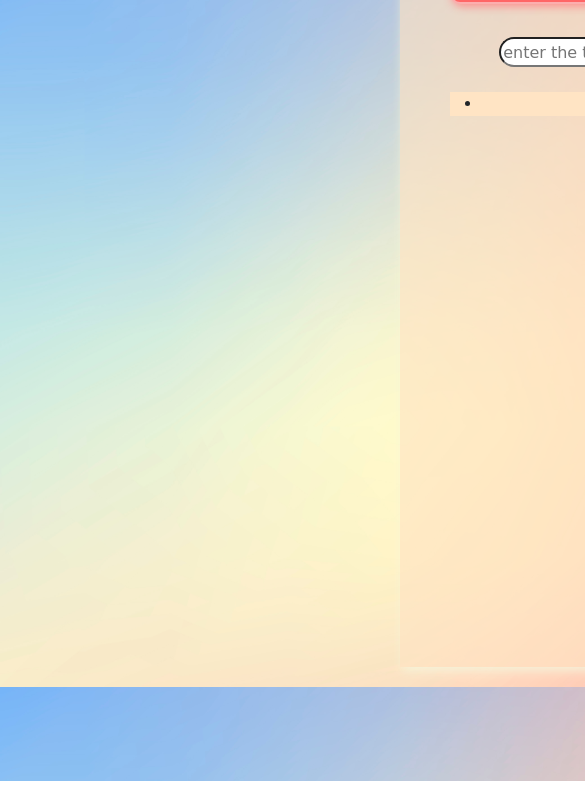
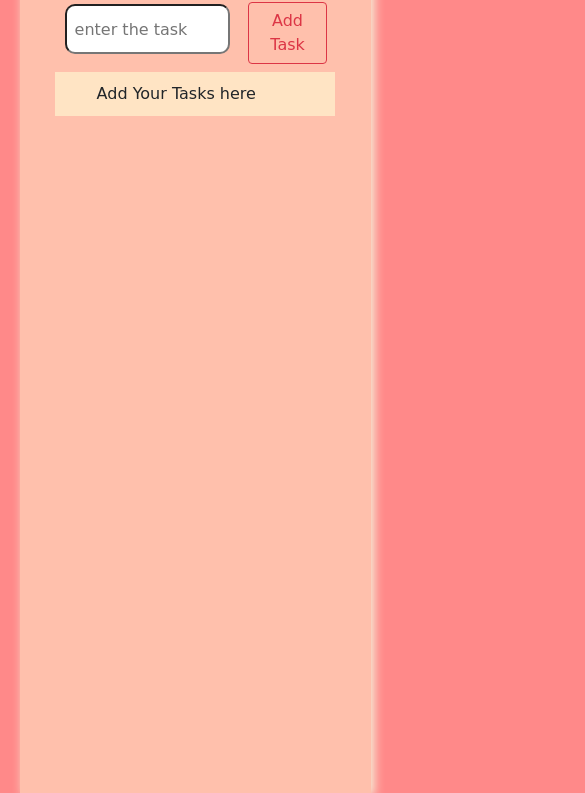
Before and after one commit to shru2811/To-Do-List-WebDev, a plain HTML site: page index.html in a window 390 px wide. Shown: the part 63-856 px from the top of the page, 585 px wide, since content can reach past the window. Drawn offline with nearby package versions, Linux system fonts and the light colour scheme.

Commit message:
responsive

```diff
--- a/index.html
+++ b/index.html
@@ -12,15 +12,17 @@
 <body>
     <div class="list">
         <h1>TO DO LIST</h1>
-    <div>
-        <input type="text", placeholder="enter the task">
+
+        <div class="inp">
+            <input type="text", placeholder="enter the task">
         <button type="button" class="btn btn-outline-danger">Add Task</button>
+        </div>
+        <ul >
+            <li>Add Your Tasks here</li>
+        </ul>
     </div>
 
-    <ul >
-        <li>Add Your Tasks Here</li>
-    </ul>
-    </div>
+
 
     <script src="app.js"></script>
 </body>
--- a/style.css
+++ b/style.css
@@ -1,12 +1,17 @@
 body{
-    background-image: url('bg.jpg');
-    background-size:cover;
+    background-color:#FF8989;
     font-family: cursive;
+    display: flex;
+    justify-content: center;
+    align-items: center;
 }
 .list{
-    margin-left: 400px;
-    width: 700px;
-    height: 700px;
+    margin-top: 3%;
+    display: flex;
+    align-items: center;
+    flex-direction: column;
+    width: 90%;
+    height: 100vh;
     background-color: rgba(255, 228, 196, 0.616);
     box-shadow: 3px 3px 10px beige;
 }
@@ -14,30 +19,26 @@ h1{
     text-align: center;
     background-color:#FF6666;
     color: #FFEADD;
-    width:600px;
-    margin-left:50px;
-    margin-top:30px;
+    width:60%;
     border-radius: 10px;
     border:2px solid #FCAEAE;
     box-shadow: 2px 2px 10px #FF8989;
 }
 input{
-    border-radius: 30px;
-    padding:2px;
-    height: 30px;
-    width: 400px;
-
+    border-radius: 10px;
+    padding:8px;
+    height: 50px;
+    width:75%;
+    margin:10px;
 }
 div{
     text-align: center;
-    margin-top:30px;
-    margin-bottom: 20px;
 }
 .delete{
     background-color: white;
     color:grey;
     border: 1px solid grey;
-    margin-left: 10px;
+
     padding:6px;
     border-radius: 4px;
 }
@@ -46,13 +47,27 @@ div{
     color:white;
 
 }
+.inp{
+    display: flex;
+    justify-content: center;
+
+    width: 80%;
+}
+.inp>button{
+    margin: 8px;
+}
 li{
+    list-style-type: none;
+    display: flex;
+    justify-content: space-between;
+    padding: 10px;
 
-    margin-top:5px;
 }
+
 ul{
-    margin-left: 50px;
-    width: 600px;
+    width: 80%;
     background-color: bisque;
     text-align: center;
 }
+
+/* Responsive CSS */
```
